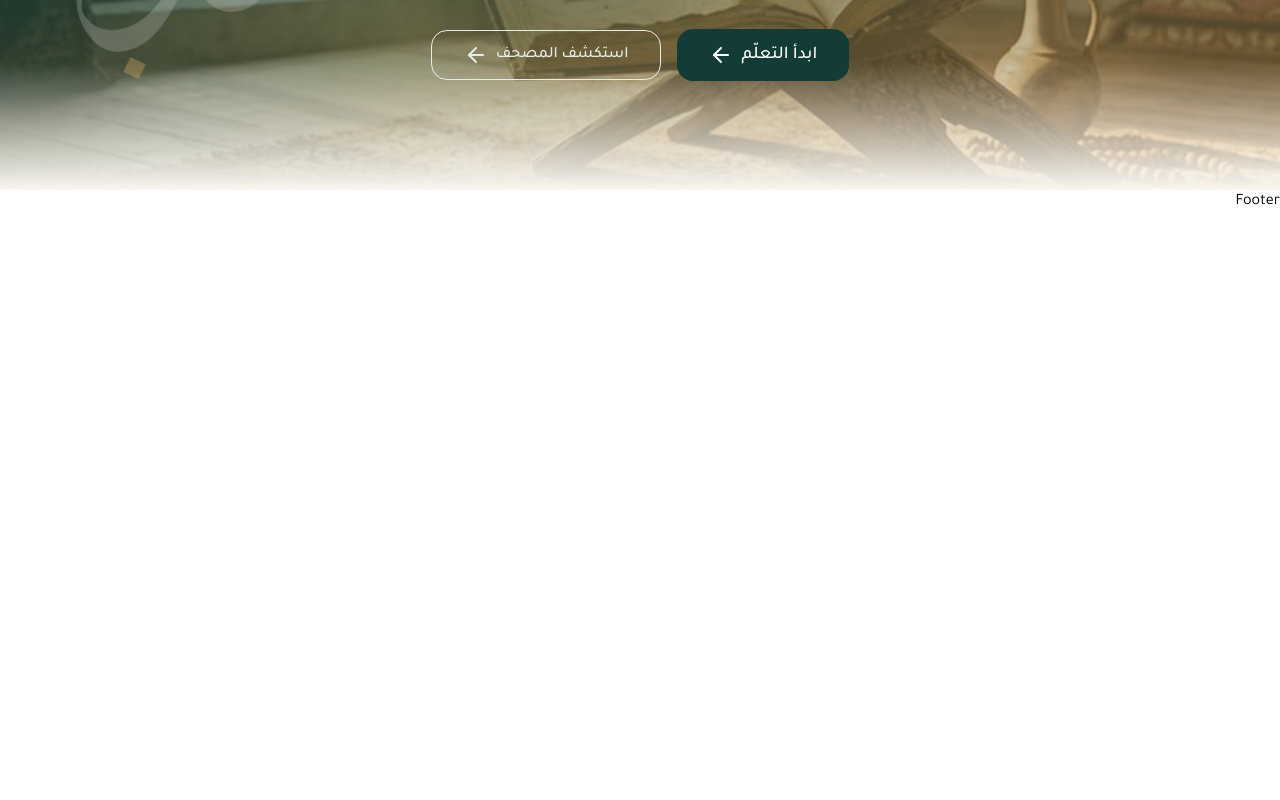
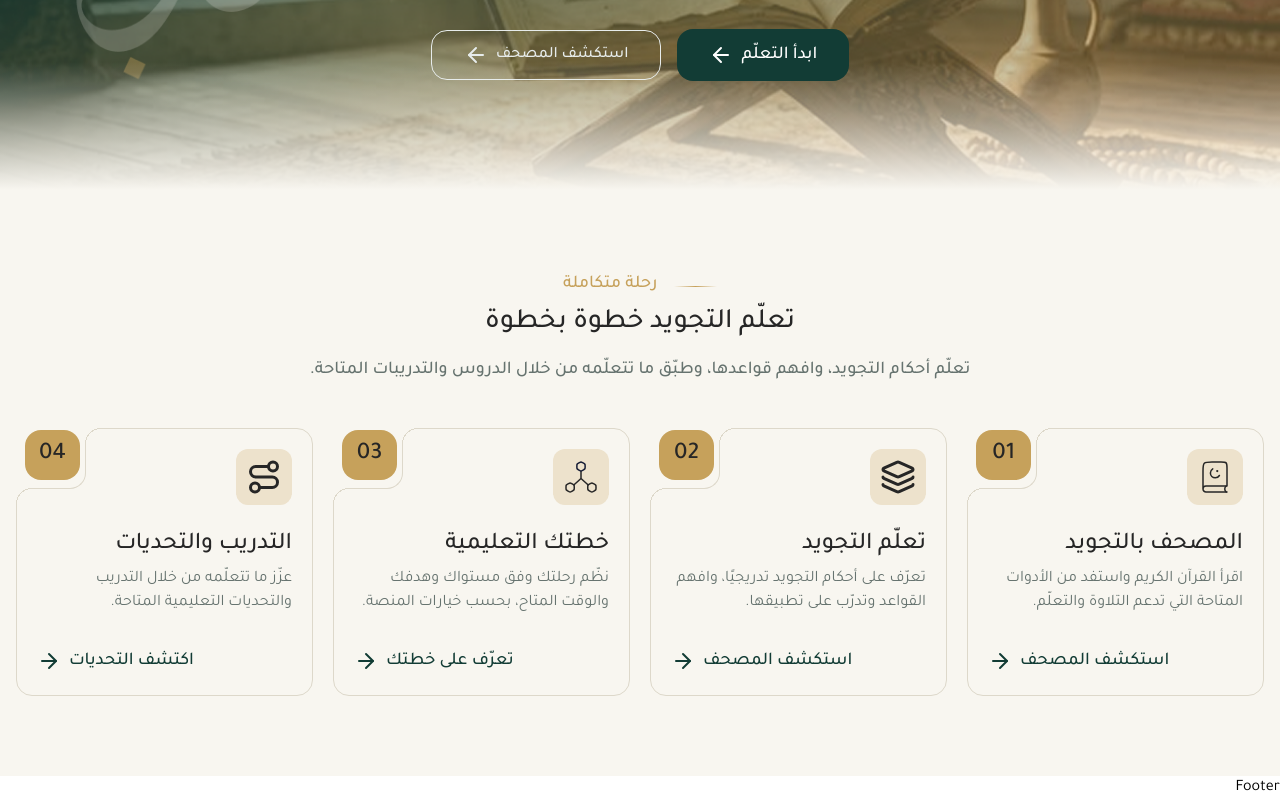
Before and after one commit to 4doaamonem/Kouttab-Frontend, a Next.js app: page / in a window 1280 px wide. Shown: the part 522-1322 px from the top of the page. Before the commit the page ends 800 px from the top, so only its background shows below. Built offline with nearby package versions, Linux system fonts and the light colour scheme.

Commit message:
feature: add LearningJourney component and related assets

```diff
--- a/app/globals.css
+++ b/app/globals.css
@@ -258,3 +258,43 @@ body{
 
   }
 }
+.notch {
+  --w: 70px;
+  --h: 60px;
+  --r: 16px;
+  --bg: var(--color-bg-light);
+  --line: var(--stroke-light);
+
+  position: absolute;
+  top: -1px;
+  left: -1px;
+  width: var(--w);
+  height: calc(var(--h) + var(--r));
+  pointer-events: none;
+
+  background:
+    radial-gradient(circle at 100% 100%, transparent calc(var(--r) - 1px), var(--line) calc(var(--r) - 1px) var(--r), var(--bg) var(--r)) left bottom / var(--r) var(--r) no-repeat,
+    linear-gradient(var(--bg), var(--bg)) left top / 100% calc(100% - var(--r)) no-repeat;
+}
+
+.notch::before {
+  content: "";
+  position: absolute;
+  top: var(--r);
+  left: var(--r);
+  right: 0;
+  bottom: calc(var(--r) - 1px);
+  border-right: 1px solid var(--line);
+  border-bottom: 1px solid var(--line);
+  border-bottom-right-radius: var(--r);
+}
+
+.notch::after {
+  content: "";
+  position: absolute;
+  top: 0;
+  left: calc(100% - 1px);
+  width: var(--r);
+  height: var(--r);
+  background: radial-gradient(circle at 100% 100%, transparent calc(var(--r) - 1px), var(--line) calc(var(--r) - 1px) var(--r), var(--bg) var(--r));
+}
--- a/app/page.tsx
+++ b/app/page.tsx
@@ -1,9 +1,11 @@
 import Hero from "@/components/Hero";
+import LearningJourney from "@/components/LearningJourney";
 
 export default function Home() {
   return (
     <div>
       <Hero />
+      <LearningJourney />
     </div>
   );
 }
--- /dev/null
+++ b/components/Challenges.tsx
@@ -0,0 +1,41 @@
+import { learningJourney } from "@/constants";
+import { ArrowRight } from "lucide-react";
+import Link from "next/link";
+
+const Challenges = () => {
+  return (
+    <div className="grid grid-cols-1 md:grid-cols-2 lg:grid-cols-4 gap-5">
+      {learningJourney.map((item, index) => (
+        <div
+          key={item?.title}
+          className="relative  p-5 bg-transparent border border-stroke-light rounded-2xl hover:bg-secondary-light-hover hover:-translate-x-0.5 hover:translate-y-0.5 transition-all"
+        >
+          <div className="notch" />
+          <div className="absolute top-px left-2 h-12.5 w-13.75 rounded-2xl bg-secondary-normal flex items-center justify-center text-2xl font-medium text-text-primary-normal">
+            {String(index + 1).padStart(2, "0")}
+          </div>
+          <div className="h-14 w-14 p-2 rounded-xl bg-secondary-light-active flex items-center justify-center  text-text-primary-normal mb-6">
+            {item?.icon}
+          </div>
+          <h3 className="font-medium text-2xl text-text-primary-normal mb-1.5">
+            {item?.title}
+          </h3>
+          <p className="text-base text-text-secondary-normal">
+            {item?.description}
+          </p>
+          <Link
+            href={item?.href}
+            className="mt-8  flex items-center justify-end text-primary-normal font-medium text-lg gap-2"
+          >
+            {item?.btnTitle}
+            <div className="flex items-center justify-center w-6 h-6">
+              <ArrowRight />
+            </div>
+          </Link>
+        </div>
+      ))}
+    </div>
+  );
+};
+
+export default Challenges;
--- a/components/Hero.tsx
+++ b/components/Hero.tsx
@@ -16,6 +16,7 @@ const Hero = () => {
       </div>
       <div className="absolute left-0 top-1/2 -translate-y-1/2">
         <Image
+          priority
           src={"/assets/HeroLogo.png"}
           alt="Hero Logo"
           width={400}
@@ -54,7 +55,7 @@ const Hero = () => {
           </Link>
         </div>
       </div>
-      <div className="absolute bottom-0 left-0 right-0 h-32 bg-linear-to-t from-[#f8f6f0] via-[#f8f6f0]/50 to-transparent pointer-events-none " />
+      <div className="absolute bottom-0 left-0 right-0 h-32 bg-linear-to-t from-bg-light via-bg-light/50 to-transparent pointer-events-none " />
     </div>
   );
 };
--- /dev/null
+++ b/components/LearningJourney.tsx
@@ -0,0 +1,29 @@
+import React from "react";
+import Challenges from "./Challenges";
+
+const LearningJourney = () => {
+  return (
+    <section className="bg-bg-light">
+      <div className="max-w-7xl mx-auto px-4 py-16 md:py-20">
+        <div className="max-w-3xl mx-auto text-center mb-11">
+          <div className="flex items-center justify-center gap-4 mb-1">
+            <span className="w-[43.5px] h-px bg-linear-to-r from-transparent via-secondary-normal to-transparent translate-y-0.5"></span>
+            <span className=" text-secondary-normal font-medium text-lg ">
+              رحلة متكاملة
+            </span>
+          </div>
+          <h2 className="mb-3 font-medium text-[28px] text-text-primary-normal">
+            تعلّم التجويد خطوة بخطوة
+          </h2>
+          <p className="text-lg font-medium text-text-secondary-normal">
+            تعلّم أحكام التجويد، وافهم قواعدها، وطبّق ما تتعلّمه من خلال الدروس
+            والتدريبات المتاحة.
+          </p>
+        </div>
+        <Challenges />
+      </div>
+    </section>
+  );
+};
+
+export default LearningJourney;
--- a/components/navbar/Navbar.tsx
+++ b/components/navbar/Navbar.tsx
@@ -4,7 +4,7 @@ import NavLinks from "./NavLinks";
 
 const Navbar = () => {
   return (
-    <nav className="sticky w-full z-50   bg-secondary-light-hover ">
+    <nav className="sticky w-full z-50 top-0   bg-secondary-light-hover ">
       <div className="max-w-7xl mx-auto  py-4 px-4  ">
         <div className="flex items-center justify-between lg:justify-evenly  ">
           <Logo />
--- a/constants/index.tsx
+++ b/constants/index.tsx
@@ -1,3 +1,6 @@
+import { Layers, Route } from "lucide-react";
+import Image from "next/image";
+
 export const navLinks = [
   {
     link: "الرئيسية",
@@ -20,3 +23,52 @@ export const navLinks = [
     href: "/contact us",
   },
 ];
+
+export const learningJourney = [
+  {
+    icon: (
+      <Image
+        src={"/assets/QuranIcon.svg"}
+        alt="Quran Icon"
+        width={36}
+        height={36}
+      />
+    ),
+    title: "المصحف بالتجويد",
+    description:
+      "اقرأ القرآن الكريم واستفد من الأدوات المتاحة التي تدعم التلاوة والتعلّم.",
+    btnTitle: "استكشف المصحف",
+    href: "/learn",
+  },
+  {
+    icon: <Layers className="w-9 h-9" />,
+    title: "تعلّم التجويد",
+    description:
+      "تعرّف على أحكام التجويد تدريجيًا، وافهم القواعد وتدرّب على تطبيقها.",
+    btnTitle: "استكشف المصحف",
+    href: "/learn",
+  },
+
+  {
+    icon: (
+      <Image
+        src={"/assets/LearningPlan.svg"}
+        alt="Laerning Plan"
+        width={36}
+        height={36}
+      />
+    ),
+    title: "خطتك التعليمية",
+    description:
+      "نظّم رحلتك وفق مستواك وهدفك والوقت المتاح، بحسب خيارات المنصة.",
+    btnTitle: "تعرّف على خطتك",
+    href: "/plan",
+  },
+  {
+    icon: <Route className="w-9 h-9" />,
+    title: "التدريب والتحديات",
+    description: "عزّز ما تتعلّمه من خلال التدريب والتحديات التعليمية المتاحة.",
+    btnTitle: "اكتشف التحديات",
+    href: "/challenge",
+  },
+];
```
Also changed, not shown: public/assets/LearningPlan.svg (added), public/assets/QuranIcon.svg (added).
